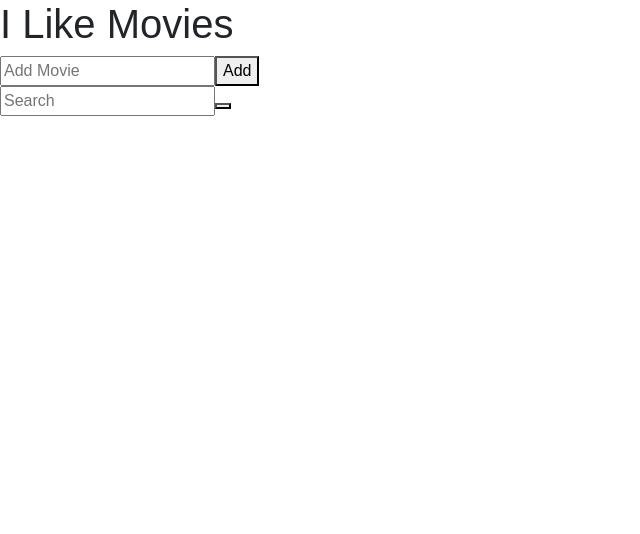
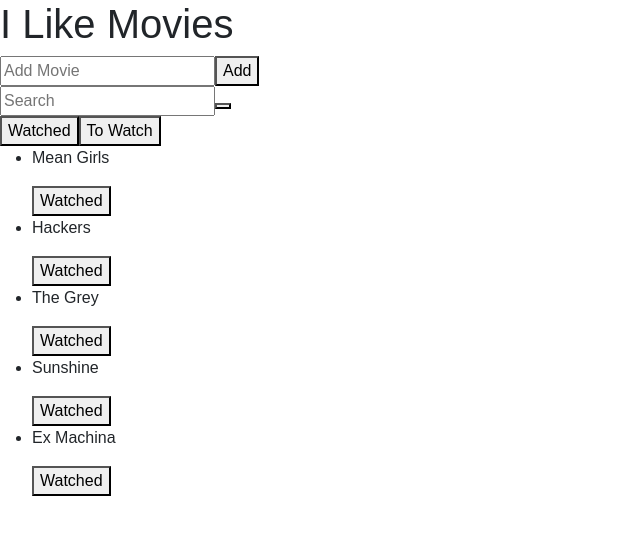
Before and after one commit to msyurikim/movie-list, a React app: page / in a window 1280 px wide. Shown: the top 534 px of the page, without its empty margins (0-640 px from the left). Built offline with nearby package versions, Linux system fonts and the light colour scheme; some icons are missing.

Commit message:
completed level 3, toggle button for watched and toWatch list

```diff
--- a/src/App.jsx
+++ b/src/App.jsx
@@ -11,8 +11,8 @@ class App extends React.Component {
   constructor(props) {
     super(props);
     this.state = {
-      //movies: exampleMovies
-      movies: [],
+      movies: exampleMovies,
+      //movies: [],
       searchResults: []
     };
   }
--- a/src/MovieList.jsx
+++ b/src/MovieList.jsx
@@ -1,18 +1,77 @@
 import React from 'react';
+import MovieListEntry from './MovieListEntry.jsx';
 
-var MovieList = ({movies}) => {
+class MovieList extends React.Component {
 
-  return (
-    <ul>
-      {movies.map( (movie) =>
-        <li>
-          {movie.title}
-          <button></button>
-        </li>
-      )}
-    </ul>
-  );
-};
+  constructor(props) {
+    super(props);
+    this.state = {
+      movies: this.props.movies,
+      watched: [],
+      toWatch: this.props.movies,
+      clickWatched: false,
+      clickToWatch: false
+    }
+  }
 
+  updateMovieLists(movie, watched) {
+    var watchedCopy = this.state.watched.slice();
+    var toWatch = this.state.toWatch.slice();
+    if (watched) {
+      if (!watchedCopy.includes(movie)) {
+        watchedCopy.push(movie);
+      }
+      if (toWatch.includes(movie)) {
+        var index = toWatch.indexOf(movie);
+        toWatch.splice(index, 1);
+      }
+    } else {
+      if (!toWatch.includes(movie)) {
+        toWatch.push(movie);
+      }
+      if (watchedCopy.includes(movie)) {
+        var index = watchedCopy.indexOf(movie);
+        watchedCopy.splice(index, 1);
+      }
+    }
+    this.setState({
+      watched: watchedCopy,
+      toWatch: toWatch
+    });
+  }
+
+  handleClickForWatched() {
+    this.setState({
+      clickWatched: !this.state.clickWatched
+    });
+  }
+
+  handleClickForToWatch() {
+    this.setState({
+      clickToWatch: !this.state.clickToWatch
+    });
+  }
+
+  render() {
+    var movies = this.state.movies;
+    if (this.state.clickWatched && !this.state.clickToWatch) {
+      movies = this.state.watched;
+    } else if (this.state.clickToWatch && !this.state.clickWatched) {
+      movies = this.state.toWatch;
+    }
+    return(
+      <div>
+        <button onClick={this.handleClickForWatched.bind(this)}>Watched</button>
+        <button onClick={this.handleClickForToWatch.bind(this)}>To Watch</button>
+        <ul>
+          {movies.map( (movie) => <MovieListEntry movie= {movie} updateMovieLists= {this.updateMovieLists.bind(this)} />
+          )}
+        </ul>
+      </div>
+
+    );
+
+  }
+}
 
 export default MovieList;
--- /dev/null
+++ b/src/MovieListEntry.jsx
@@ -0,0 +1,36 @@
+import React from 'react';
+//import Button from 'react-bootstrap/Button';
+
+class MovieListEntry extends React.Component {
+
+  constructor(props) {
+    super(props);
+    this.state = {
+      watched: false
+    };
+  }
+
+  handleButtonClick(movie) {
+    this.setState(
+      {watched: !this.state.watched},
+      //call parent function and pass state inside a CALLBACK (must be wrapped, or invoked immediately)
+      () => this.props.updateMovieLists(movie, this.state.watched)
+    );
+  }
+
+  handleTitleClick() {
+
+  }
+
+  render() {
+    return(
+      <li>
+        {/* onClick= {} */}
+        <p onClick= {this.handleTitleClick}>{this.props.movie.title}</p>
+        <button onClick={() => this.handleButtonClick(this.props.movie)}>Watched</button>
+      </li>
+    );
+  }
+}
+
+export default MovieListEntry;
--- a/style.css
+++ b/style.css
@@ -1,4 +1,5 @@
-@import url("http://netdna.bootstrapcdn.com/bootstrap/3.0.0-rc2/css/bootstrap-glyphicons.css");
+/* @import url("http://netdna.bootstrapcdn.com/bootstrap/3.0.0-rc2/css/bootstrap-glyphicons.css"); */
+
 
 body {
   font-family: sans-serif, arial;
--- a/webpack.config.js
+++ b/webpack.config.js
@@ -11,6 +11,19 @@ module.exports = {
         test: /\.jsx?$/,
         exclude: /node_modules/,
         loader: "babel-loader"
+      },
+      // {
+      //   test: /\.css$/,
+      //   exclude: /node_modules/,
+      //   use: ['style-loader', 'css-loader']
+      // }, {
+      //   test: /\.css$/,
+      //   include: /node_modules/,
+      //   use: ['style-loader', 'css-loader']
+      // },
+      {
+        test: /\.css$/,
+        use: ['style-loader', 'css-loader']
       }
     ]
   }
```
Also changed, not shown: package.json (+8 -1 lines), src/index.js (+7 -0 lines), 1 other file (tests, documents, lock files or other folders).
